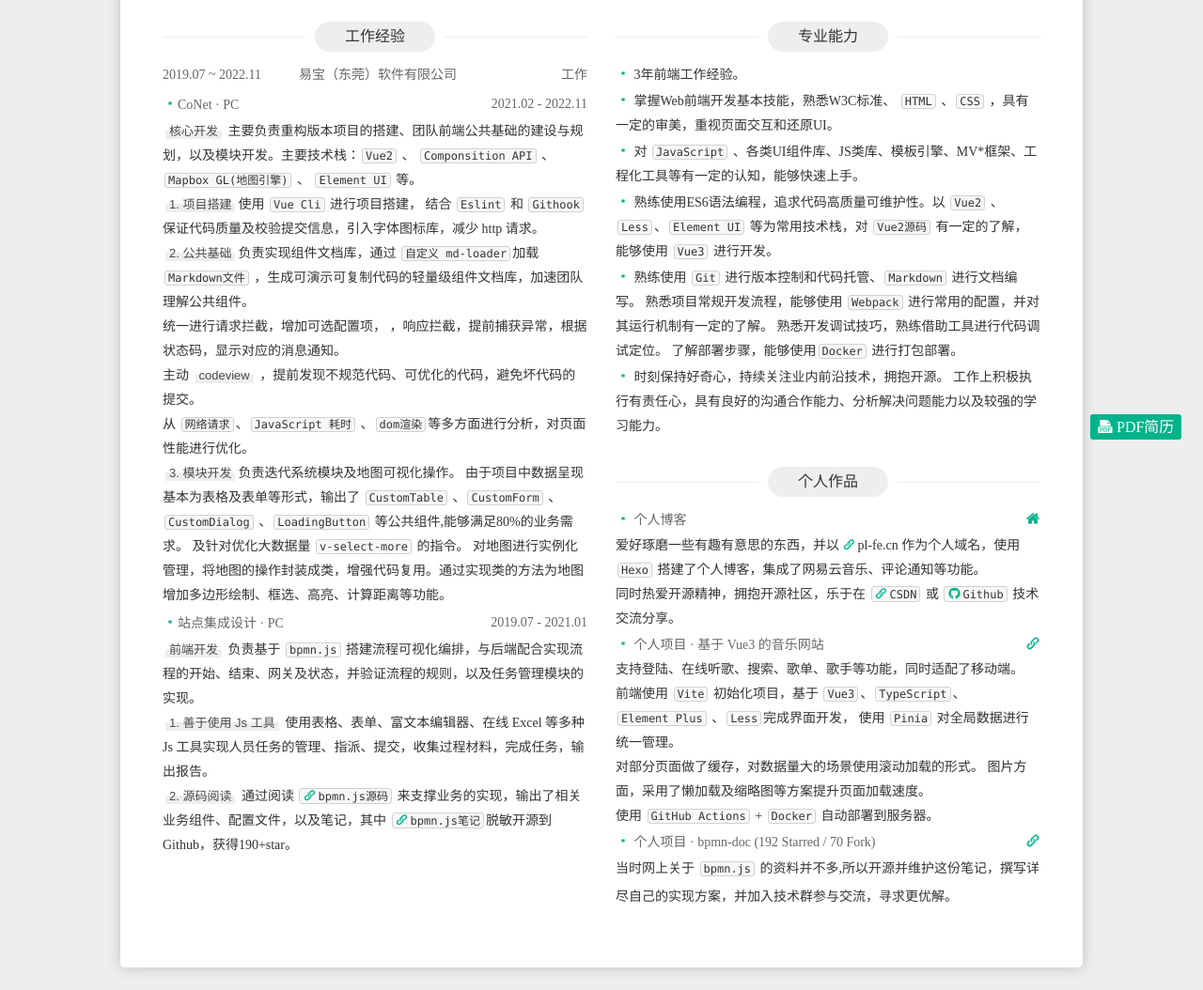
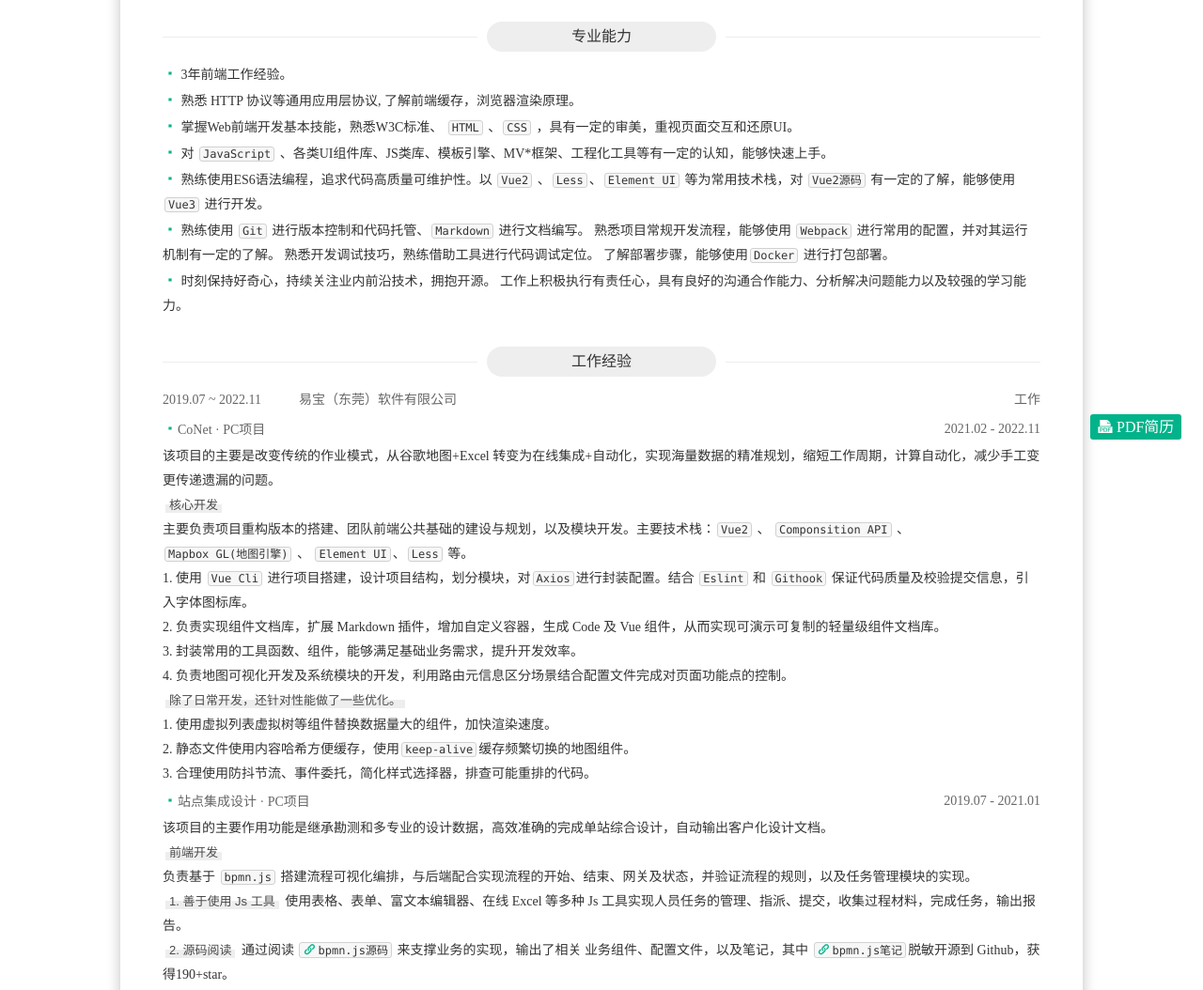
Before and after one commit to PL-FE/resume, a website built with webpack: page src/index.html in a window 1280 px wide. Shown: the part 326-1380 px from the top of the page at 94% size. Built offline with nearby package versions, Linux system fonts and the light colour scheme.

Commit message:
# update resume

```diff
--- a/src/css/reset.less
+++ b/src/css/reset.less
@@ -89,7 +89,6 @@ video {
 
 html {
   line-height: 1;
-  background-color: #eeeeee;
 
   position: relative;
 }
--- a/src/index.html
+++ b/src/index.html
@@ -1,12 +1,10 @@
 <!DOCTYPE html>
 <html lang="en">
+
 <head>
   <meta charset="UTF-8" />
   <meta http-equiv="X-UA-Compatible" content="IE=edge" />
-    <meta
-      name="viewport"
-      content="width=device-width,initial-scale=1.0,maximum-scale=1.0, user-scalable=no"
-    />
+  <meta name="viewport" content="width=device-width,initial-scale=1.0,maximum-scale=1.0, user-scalable=no" />
 
   <title>简历 | 彭梁 - pengliang</title>
 </head>
@@ -35,28 +33,20 @@
         <address class="address">
           <ul>
             <li>
-                <a href="https://pl-fe.cn" target="_blank"
-                  ><span class="contact-link">pl-fe.cn</span
-                  ><i class="iconfont icon-homepage"></i
-                ></a>
+              <a href="https://pl-fe.cn" target="_blank"><span class="contact-link">pl-fe.cn</span><i
+                  class="iconfont icon-homepage"></i></a>
             </li>
             <li>
-                <a href="https://github.com/PL-FE" target="_blank"
-                  ><span class="contact-link">github.com/PL-FE</span
-                  ><i class="iconfont icon-github"></i
-                ></a>
+              <a href="https://github.com/PL-FE" target="_blank"><span class="contact-link">github.com/PL-FE</span><i
+                  class="iconfont icon-github"></i></a>
             </li>
             <li>
-                <a href="mailto:penglianger@qq.com" target="_blank"
-                  ><span class="contact-link">penglianger@qq.com</span
-                  ><i class="iconfont icon-email"></i
-                ></a>
+              <a href="mailto:penglianger@qq.com" target="_blank"><span class="contact-link">penglianger@qq.com</span><i
+                  class="iconfont icon-email"></i></a>
             </li>
             <li>
-                <a href="tel:185-9327-6510" target="_blank"
-                  ><span class="contact-link">185-9327-6510</span
-                  ><i class="iconfont icon-phone"></i
-                ></a>
+              <a href="tel:185-9327-6510" target="_blank"><span class="contact-link">185-9327-6510</span><i
+                  class="iconfont icon-phone"></i></a>
             </li>
           </ul>
         </address>
@@ -64,111 +54,6 @@
     </header>
 
     <main class="container-body">
-        <div class="container-body-item">
-          <article class="article">
-            <header class="section-hd">
-              <span class="line"></span>
-              <h3 class="title">工作经验</h3>
-              <span class="line"></span>
-            </header>
-
-            <div class="section-bd">
-              <div class="item item-top">
-                <span>2019.07 ~ 2022.11</span>
-                <span class="mid">易宝（东莞）软件有限公司</span>
-                <span class="job">工作</span>
-              </div>
-              <div class="item item-stage">
-                <span><i class="iconfont icon-dot"></i>CoNet · PC</span>
-                <span>2021.02 - 2022.11</span>
-              </div>
-              <div class="item item-info">
-                <p></p>
-                <p>
-                  <em>核心开发</em>
-                  主要负责重构版本项目的搭建、团队前端公共基础的建设与规划，以及模块开发。主要技术栈：<strong
-                    >Vue2</strong
-                  >
-                  、
-                  <strong>Componsition API</strong>
-                  、<strong> Mapbox GL(地图引擎)</strong> 、
-                  <strong>Element UI</strong> 等。
-                </p>
-                <p>
-                  <em>1. 项目搭建</em>使用
-                  <strong>Vue Cli</strong> 进行项目搭建， 结合
-                  <strong>Eslint</strong> 和
-                  <strong>Githook</strong>
-                  保证代码质量及校验提交信息，引入字体图标库，减少 http 请求。
-                </p>
-                <p>
-                  <em>2. 公共基础</em>负责实现组件文档库，通过
-                  <strong>自定义 md-loader</strong>加载
-                  <strong>Markdown文件</strong>
-                  ，生成可演示可复制代码的轻量级组件文档库，加速团队理解公共组件。
-                </p>
-                <p>
-                  统一进行请求拦截，增加可选配置项，
-                  ，响应拦截，提前捕获异常，根据状态码，显示对应的消息通知。
-                </p>
-                <p>
-                  主动
-                  <em>codeview</em>
-                  ，提前发现不规范代码、可优化的代码，避免坏代码的提交。
-                </p>
-                <p>
-                  从
-                  <strong>网络请求</strong>、<strong>JavaScript 耗时</strong>
-                  、<strong>dom渲染</strong>等多方面进行分析，对页面性能进行优化。
-                </p>
-                <p>
-                  <em>3. 模块开发</em>负责迭代系统模块及地图可视化操作。
-                  由于项目中数据呈现基本为表格及表单等形式，输出了
-                  <strong>CustomTable</strong> 、<strong>CustomForm</strong>
-                  、<strong>CustomDialog</strong> 、<strong
-                    >LoadingButton</strong
-                  >
-                  等公共组件,能够满足80%的业务需求。 及针对优化大数据量
-                  <strong>v-select-more</strong> 的指令。
-                  对地图进行实例化管理，将地图的操作封装成类，增强代码复用。通过实现类的方法为地图增加多边形绘制、框选、高亮、计算距离等功能。
-                </p>
-              </div>
-
-              <div class="item item-stage">
-                <span><i class="iconfont icon-dot"></i>站点集成设计 · PC</span>
-                <span>2019.07 - 2021.01</span>
-              </div>
-              <div class="item item-info">
-                <p>
-                  <em>前端开发</em>
-                  负责基于
-                  <strong>bpmn.js</strong>
-                  搭建流程可视化编排，与后端配合实现流程的开始、结束、网关及状态，并验证流程的规则，以及任务管理模块的实现。
-                </p>
-                <p>
-                  <em>1. 善于使用 Js 工具</em>
-                  使用表格、表单、富文本编辑器、在线 Excel 等多种 Js
-                  工具实现人员任务的管理、指派、提交，收集过程材料，完成任务，输出报告。
-                </p>
-                <p>
-                  <em>2. 源码阅读</em> 通过阅读
-                  <strong>
-                    <a href="https://github.com/bpmn-io/bpmn-js" target="_blank"
-                      ><i class="iconfont icon-link inline"></i>bpmn.js源码</a
-                    >
-                  </strong>
-                  来支撑业务的实现，输出了相关
-                  业务组件、配置文件，以及笔记，其中
-                  <strong>
-                    <a href="https://github.com/PL-FE/bpmn-doc" target="_blank"
-                      ><i class="iconfont icon-link inline"></i>bpmn.js笔记</a
-                    > </strong
-                  >脱敏开源到 Github，获得190+star。
-                </p>
-              </div>
-            </div>
-          </article>
-        </div>
       <div class="container-body-item">
         <article class="article">
           <header class="section-hd">
@@ -185,6 +70,10 @@
               </p>
               <p>
                 <i class="iconfont icon-dot"></i>
+                熟悉 HTTP 协议等通用应用层协议, 了解前端缓存，浏览器渲染原理。
+              </p>
+              <p>
+                <i class="iconfont icon-dot"></i>
                 掌握Web前端开发基本技能，熟悉W3C标准、
                 <strong>HTML</strong> 、<strong>CSS</strong>
                 ，具有一定的审美，重视页面交互和还原UI。
@@ -198,18 +87,14 @@
               <p>
                 <i class="iconfont icon-dot"></i>
                 熟练使用ES6语法编程，追求代码高质量可维护性。以
-                  <strong>Vue2</strong> 、<strong>Less</strong>、<strong
-                    >Element UI</strong
-                  >
+                <strong>Vue2</strong> 、<strong>Less</strong>、<strong>Element UI</strong>
                 等为常用技术栈，对
                 <strong>Vue2源码</strong> 有一定的了解，能够使用
                 <strong>Vue3</strong> 进行开发。
               </p>
               <p>
                 <i class="iconfont icon-dot"></i>
-                  熟练使用 <strong>Git</strong> 进行版本控制和代码托管、<strong
-                    >Markdown</strong
-                  >
+                熟练使用 <strong>Git</strong> 进行版本控制和代码托管、<strong>Markdown</strong>
                 进行文档编写。 熟悉项目常规开发流程，能够使用
                 <strong>Webpack</strong>
                 进行常用的配置，并对其运行机制有一定的了解。
@@ -224,6 +109,108 @@
             </div>
           </div>
         </article>
+
+        <article class="article">
+          <header class="section-hd">
+            <span class="line"></span>
+            <h3 class="title">工作经验</h3>
+            <span class="line"></span>
+          </header>
+
+          <div class="section-bd">
+            <div class="item item-top">
+              <span>2019.07 ~ 2022.11</span>
+              <span class="mid">易宝（东莞）软件有限公司</span>
+              <span class="job">工作</span>
+            </div>
+            <div class="item item-stage">
+              <span><i class="iconfont icon-dot"></i>CoNet · PC项目</span>
+              <span>2021.02 - 2022.11</span>
+            </div>
+            <div class="item item-info">
+
+              <p>
+                该项目的主要是改变传统的作业模式，从谷歌地图+Excel 转变为在线集成+自动化，实现海量数据的精准规划，缩短工作周期，计算自动化，减少手工变更传递遗漏的问题。
+              </p>
+              <p>
+                <em>核心开发</em>
+              </p>
+              <p>
+                主要负责项目重构版本的搭建、团队前端公共基础的建设与规划，以及模块开发。主要技术栈：<strong>Vue2</strong>
+                、
+                <strong>Componsition API</strong>
+                、<strong> Mapbox GL(地图引擎)</strong> 、
+                <strong>Element UI</strong>、<strong>Less</strong> 等。
+              </p>
+              <div>
+                <p>
+                  1. 使用 <strong>Vue Cli</strong> 进行项目搭建，设计项目结构，划分模块，对<strong>Axios</strong>进行封装配置。结合
+                  <strong>Eslint</strong> 和 <strong>Githook</strong> 保证代码质量及校验提交信息，引入字体图标库。
+                </p>
+                <p>
+                  2. 负责实现组件文档库，扩展 Markdown 插件，增加自定义容器，生成 Code 及 Vue 组件，从而实现可演示可复制的轻量级组件文档库。
+                </p>
+                <p>
+                  3. 封装常用的工具函数、组件，能够满足基础业务需求，提升开发效率。
+                </p>
+                <p>
+                  4. 负责地图可视化开发及系统模块的开发，利用路由元信息区分场景结合配置文件完成对页面功能点的控制。
+                </p>
+                <p>
+                  <em>除了日常开发，还针对性能做了一些优化。</em>
+                </p>
+                <p>
+                  1. 使用虚拟列表虚拟树等组件替换数据量大的组件，加快渲染速度。
+                </p>
+                <p>
+                  2. 静态文件使用内容哈希方便缓存，使用<strong>keep-alive</strong>缓存频繁切换的地图组件。
+                </p>
+                <p>
+                  3. 合理使用防抖节流、事件委托，简化样式选择器，排查可能重排的代码。
+                </p>
+              </div>
+            </div>
+
+            <div class="item item-stage">
+              <span><i class="iconfont icon-dot"></i>站点集成设计 · PC项目</span>
+              <span>2019.07 - 2021.01</span>
+            </div>
+            <div class="item item-info">
+              <p>
+                该项目的主要作用功能是继承勘测和多专业的设计数据，高效准确的完成单站综合设计，自动输出客户化设计文档。
+              </p>
+              <p>
+                <em>前端开发</em>
+              </p>
+              <p>
+                负责基于
+                <strong>bpmn.js</strong>
+                搭建流程可视化编排，与后端配合实现流程的开始、结束、网关及状态，并验证流程的规则，以及任务管理模块的实现。
+              </p>
+              <p>
+                <em>1. 善于使用 Js 工具</em>
+                使用表格、表单、富文本编辑器、在线 Excel 等多种 Js
+                工具实现人员任务的管理、指派、提交，收集过程材料，完成任务，输出报告。
+              </p>
+              <p>
+                <em>2. 源码阅读</em> 通过阅读
+                <strong>
+                  <a href="https://github.com/bpmn-io/bpmn-js" target="_blank"><i
+                      class="iconfont icon-link inline"></i>bpmn.js源码</a>
+                </strong>
+                来支撑业务的实现，输出了相关
+                业务组件、配置文件，以及笔记，其中
+                <strong>
+                  <a href="https://github.com/PL-FE/bpmn-doc" target="_blank"><i
+                      class="iconfont icon-link inline"></i>bpmn.js笔记</a> </strong>脱敏开源到 Github，获得190+star。
+              </p>
+            </div>
+          </div>
+        </article>
+
+        <!-- 打印换行 -->
+        <div style="page-break-after: always"></div>
+
         <article class="article">
           <header class="section-hd">
             <span class="line"></span>
@@ -237,21 +224,14 @@
                 <i class="iconfont icon-dot"></i>
                 个人博客
               </p>
-                <a
-                  class="item-more"
-                  href="https://pl-fe.cn"
-                  target="_blank"
-                  title="个人主页"
-                  ><i class="iconfont icon-homepage"></i
-                ></a>
+              <a class="item-more" href="https://pl-fe.cn" target="_blank" title="个人主页"><i
+                  class="iconfont icon-homepage"></i></a>
             </div>
             <div class="item item-info">
               <p>
                 爱好琢磨一些有趣有意思的东西，并以
 
-                  <a href="https://pl-fe.cn" target="_blank"
-                    ><i class="iconfont icon-link inline"></i>pl-fe.cn</a
-                  >
+                <a href="https://pl-fe.cn" target="_blank"><i class="iconfont icon-link inline"></i>pl-fe.cn</a>
                 作为个人域名，使用
                 <strong>Hexo</strong>
                 搭建了个人博客，集成了网易云音乐、评论通知等功能。
@@ -259,18 +239,13 @@
               <p>
                 同时热爱开源精神，拥抱开源社区，乐于在
                 <strong>
-                    <a
-                      href="https://blog.csdn.net/qq_39211165?type=blog"
-                      target="_blank"
-                      title="CSDN"
-                      ><i class="iconfont icon-link inline"></i>CSDN</a
-                    >
+                  <a href="https://blog.csdn.net/qq_39211165?type=blog" target="_blank" title="CSDN"><i
+                      class="iconfont icon-link inline"></i>CSDN</a>
                 </strong>
                 或
                 <strong>
-                    <a href="https://github.com/PL-FE" target="_blank"
-                      ><i class="iconfont icon-github inline"></i>Github</a
-                    >
+                  <a href="https://github.com/PL-FE" target="_blank"><i
+                      class="iconfont icon-github inline"></i>Github</a>
                 </strong>
                 技术交流分享。
               </p>
@@ -281,13 +256,8 @@
                 <i class="iconfont icon-dot"></i>
                 个人项目 · 基于 Vue3 的音乐网站
               </p>
-                <a
-                  class="item-more"
-                  href="http://music.pl-fe.cn/#/"
-                  target="_blank"
-                  title="音乐网站"
-                  ><i class="iconfont icon-link"></i
-                ></a>
+              <a class="item-more" href="http://music.pl-fe.cn/#/" target="_blank" title="音乐网站"><i
+                  class="iconfont icon-link"></i></a>
             </div>
             <div class="item item-info">
               <p>
@@ -295,9 +265,7 @@
               </p>
               <p>
                 前端使用 <strong>Vite</strong> 初始化项目，基于
-                  <strong>Vue3</strong>、<strong>TypeScript</strong>、<strong
-                    >Element Plus</strong
-                  >
+                <strong>Vue3</strong>、<strong>TypeScript</strong>、<strong>Element Plus</strong>
                 、<strong>Less</strong>完成界面开发， 使用
                 <strong>Pinia</strong> 对全局数据进行统一管理。
               </p>
@@ -317,13 +285,8 @@
                 <i class="iconfont icon-dot"></i>
                 个人项目 · bpmn-doc (192 Starred / 70 Fork)
               </p>
-                <a
-                  class="item-more"
-                  href="https://github.com/PL-FE/bpmn-doc"
-                  target="_blank"
-                  title="bpmn-doc"
-                  ><i class="iconfont icon-link"></i
-                ></a>
+              <a class="item-more" href="https://github.com/PL-FE/bpmn-doc" target="_blank" title="bpmn-doc"><i
+                  class="iconfont icon-link"></i></a>
             </div>
             <div class="item item-info">
               当时网上关于 <strong>bpmn.js</strong>
@@ -335,21 +298,14 @@
     </main>
   </div>
   <footer class="footer github-footer">
-      <a
-        class="footer-link"
-        href="https://github.com/PL-FE/resume"
-        target="_blank"
-        ><i class="iconfont icon-github"></i> Github 仓库</a
-      >
+    <a class="footer-link" href="https://github.com/PL-FE/resume" target="_blank"><i class="iconfont icon-github"></i>
+      Github 仓库</a>
   </footer>
   <footer class="footer print-footer">
-      <a class="footer-link" href="http://resume.pl-fe.cn" target="_blank"
-        ><i class="iconfont icon-link"></i>
-        网页版简历：http://resume.pl-fe.cn</a
-      >
+    <a class="footer-link" href="http://resume.pl-fe.cn" target="_blank"><i class="iconfont icon-link"></i>
+      网页版简历：http://resume.pl-fe.cn</a>
   </footer>
-    <a class="pdf" href="resume.pdf"
-      ><i class="iconfont icon-pdf"></i> PDF简历</a
-    >
+  <a class="pdf" href="resume.pdf"><i class="iconfont icon-pdf"></i> PDF简历</a>
 </body>
+
 </html>
```
Lines whose indentation alone changed are shown as unchanged.
